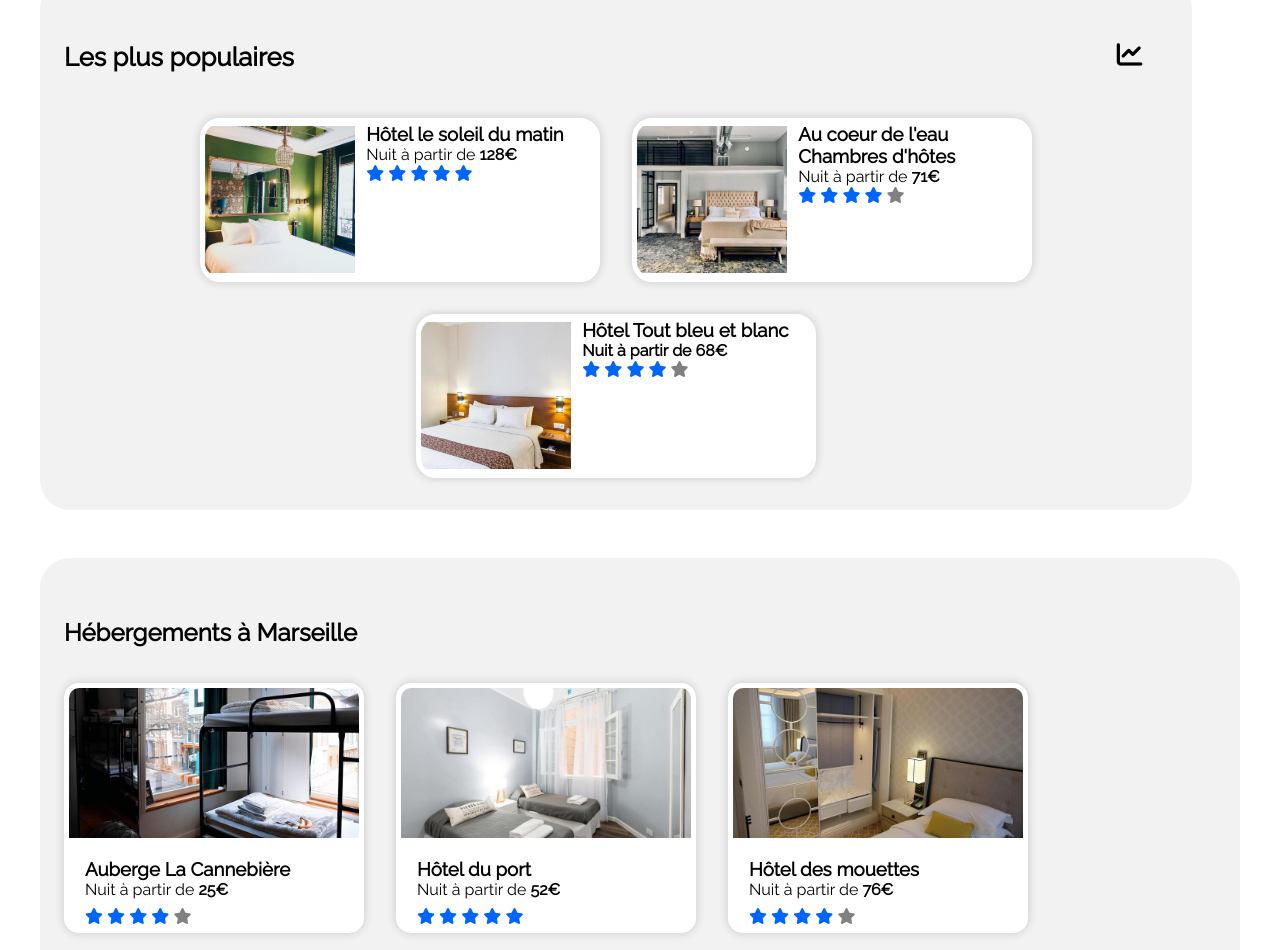
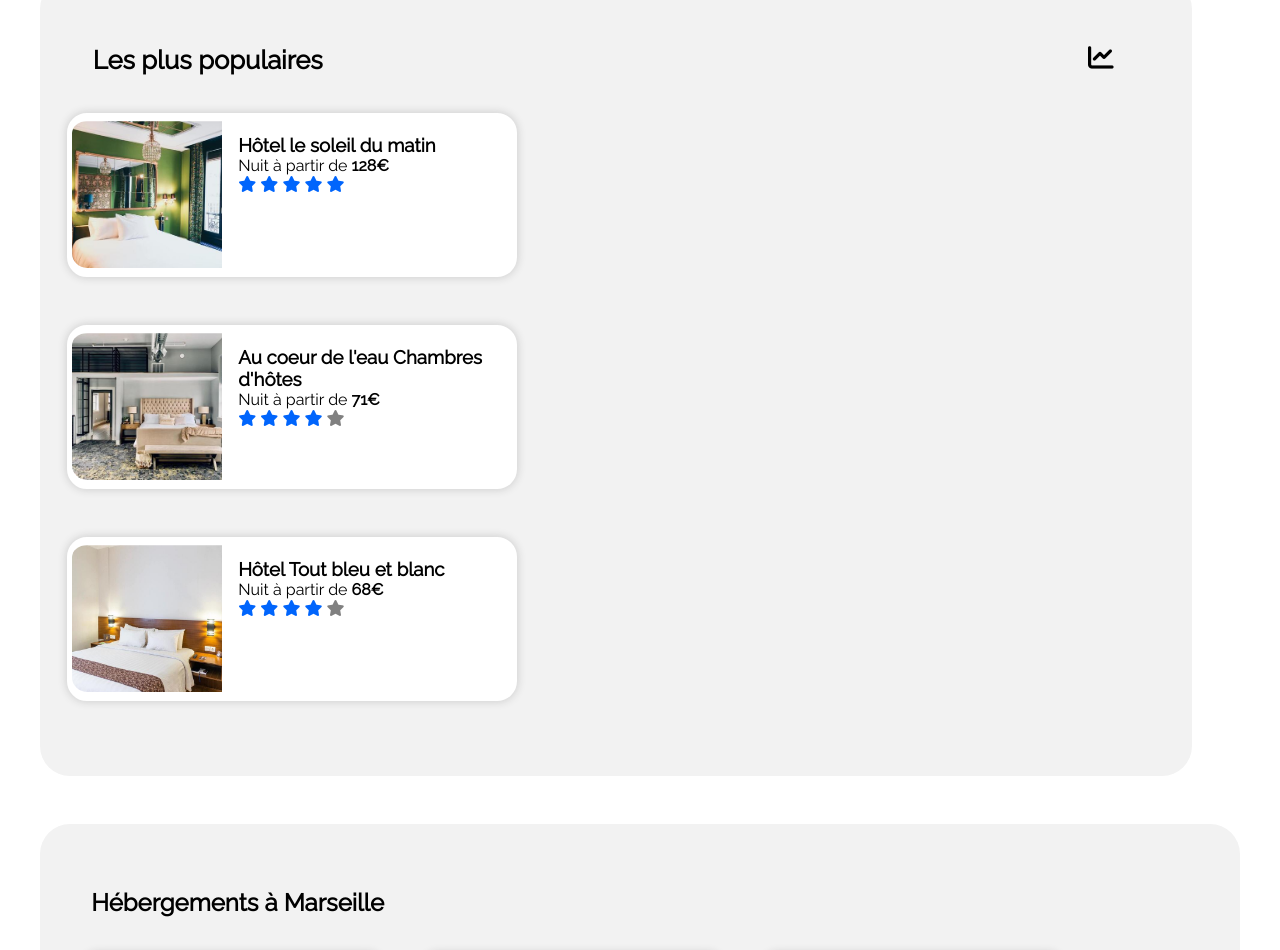
Before and after one commit to fvnny-code/CodeccoFanny_2_20052021, a plain HTML site: page Reservia-version1/index.html in a window 1280 px wide. Shown: the part 556-1506 px from the top of the page. Drawn offline with Linux system fonts and the light colour scheme.

Commit message:
Vérification compatibilité Chrome + Firefox : OK SECTION 2 : HÉBERGEMENT : alignement +  largeur cards OK. CSS lignes 406-411 : alignement <i> ne fonctionne pas.

```diff
--- a/Reservia-version1/index.html
+++ b/Reservia-version1/index.html
@@ -43,9 +43,7 @@
                 <i class="fas fa-map-marker-alt clr-black"></i>
                 <input type="search" type="text" placeholder=" Marseille, France" aria-label="Rechercher" />
                 <button type="submit" class="search">Rechercher</button>
-                <button type="button" class="search-icon"><i class="fas fa-search fa lg"></i>
-                </button>
-
+                <button type="button" class="search-icon"><i class="fas fa-search fa lg"></i></button>
                 <!-- un ° s'affiche. A rectifier  -->
             </form>
 
@@ -220,8 +218,6 @@
             <aside class="container-popular">
                 <div class="text">
                     <h1>Les plus populaires<i class="fas fa-chart-line clr-black"></i></h1>
-
-
                 </div>
                 <div class="card-box-pop">
                     <a href="#">
@@ -254,10 +250,12 @@
                                     alt="Chambre d'hotes au coeur de l'eau">
                             </div>
                             <div class="card-body">
-                                <h3 class="card-title">Au coeur de l'eau Chambres d'hôtes</h3>
-                                <p>Nuit à partir de <span class="price">
-                                        <strong>71€</strsong>
-                                    </span></p>
+                                <div class="text">
+                                    <h3 class="card-title">Au coeur de l'eau Chambres d'hôtes</h3>
+                                    <p>Nuit à partir de <span class="price">
+                                            <strong>71€</strong>
+                                        </span></p>
+                                </div>
                                 <span class="stars">
                                     <i class="fas fa-star"></i>
                                     <i class="fas fa-star"></i>
@@ -275,10 +273,10 @@
                                     alt="Chambre de l'hotel Tout bleu et blanc">
                             </div>
                             <div class="card-body">
-                                <h3 class="card-title">Hôtel Tout bleu et blanc</h3>
-                                <p>Nuit à partir de <span class="price">
-                                        <strong>68€</strsong>
-                                    </span></p>
+                                <div class="text">
+                                    <h3 class="card-title">Hôtel Tout bleu et blanc</h3>
+                                    <p>Nuit à partir de <span class="price"><strong>68€</strsong></span></p>
+                                </div>
                                 <span class="stars">
                                     <i class="fas fa-star"></i>
                                     <i class="fas fa-star"></i>
@@ -286,7 +284,7 @@
                                     <i class="fas fa-star"></i>
                                     <i class="fas fa-star star-empty"></i>
                                 </span>
-                                <!-- cette carte est plus grande que les autres. A rectifier -->
+
                             </div>
                         </article>
                     </a>
@@ -294,6 +292,8 @@
 
             </aside>
         </section>
+
+
         <!-- SECTION 3 ACTIVITÉS -->
 
         <section class="activities">
--- a/Reservia-version1/styles.css
+++ b/Reservia-version1/styles.css
@@ -37,26 +37,23 @@ a {
 header {
   display: grid;
   grid-template-columns: 700px 1fr 300px 150px;
-  grid-template-rows: 100px ;
+  grid-template-rows: 100px;
   margin: 0 50px 0 50px;
 }
 
 .header-logo {
   padding: 2em 1em;
-
 }
 
 /* Nav */
 
-  .main-nav{
+.main-nav {
   display: flex;
   justify-content: flex-end;
-
 }
 
 .main-nav a {
   display: flex;
-
   text-decoration: none;
   padding: 1.5em;
   padding-top: 4em;
@@ -73,10 +70,9 @@ header {
   color: #0065FC;
   font-weight: bold;
   text-decoration: none;
-      padding: 1.5em ;
+  padding: 1.5em;
   padding-top: 4em;
   display: flex;
-
 }
 
 #subscribe:hover {
@@ -85,7 +81,6 @@ header {
   font-weight: bolder;
   border: none;
 }
-
 
 /* Media Queries */
 
@@ -100,14 +95,11 @@ header {
     grid-template-rows: repeat(2, 1fr);
     grid-template-columns: repeat(2, 1fr);
   }
-
-.main-nav{
+  .main-nav {
     margin-top: 1em;
     grid-column-start: span 2;
-
   }
   nav a {
-
     width: 100%;
     padding: 1em;
     border-bottom: 3px solid #F2F2F2;
@@ -116,8 +108,7 @@ nav a {
     border-top: none;
     border-bottom: 3px solid #0065FC;
   }
-
-#subscribe{
+  #subscribe {
     grid-area: 2/2/1/2;
     padding-top: 3em;
   }
@@ -190,7 +181,7 @@ h1 p {
 }
 
 #searchbar .search-icon i {
-  font-size: 16px;
+  font-size: 15px;
   position: absolute;
   right: 0;
   top: 0;
@@ -220,7 +211,7 @@ h1 p {
   background-color: white;
   border: 2px solid #F2F2F2;
   border-radius: 40px;
-  margin: 1.5em 0.5em;
+  margin: 1.5em;
   margin-left: 0;
   padding: 0 0.9em;
   font-weight: bold;
@@ -259,13 +250,11 @@ h1 p {
 }
 
 @media screen and (max-width: 900px) {
-
   #searchbar {
     margin-bottom: 2em;
     width: max-content;
     /* pour que la taille du champs de saisie s'adapte au contenu */
   }
-
   #searchbar .search {
     display: none;
   }
@@ -276,6 +265,7 @@ h1 p {
     display: block;
   }
 }
+
 
 /* SECTION 2  HÉBERGEMENTS */
 
@@ -288,13 +278,13 @@ h1 p {
 }
 
 .container-city, .container-popular {
-  padding: 1.5em;
+  padding: 1.7em;
   background: #F2F2F2;
   border-radius: 30px;
 }
 
 .container-city h1, .container-popular h1, .show-more {
-  padding: 1.5em 0;
+  padding: 1.5em 1em;
 }
 
 /* par ville */
@@ -308,8 +298,10 @@ h1 p {
 
 .card-box {
   display: flex;
+  flex-direction: row;
   flex-wrap: wrap;
-  gap: 2em;
+  gap: 2.5em;
+  padding-left: 1em;
 }
 
 .card {
@@ -320,12 +312,11 @@ h1 p {
   overflow: hidden;
   object-fit: cover;
   height: 250px;
-  min-width: 300px;
+  width: 300px;
 }
 
 .card:hover {
   box-shadow: 2px 2px 12px rgba(40, 40, 40, 0.4);
-  /* transform: scale(1.1); */
 }
 
 .card-header img {
@@ -333,11 +324,14 @@ h1 p {
   height: 150px;
   overflow: hidden;
   object-fit: cover;
+  border-radius: 15px 15px 0 0;
 }
 
 .card-body {
-  padding: 0 0.5em;
-  position: relative;
+  padding: 0.5em;
+ display: flex;
+ flex-direction: column;
+ justify-content: space-between;
 }
 
 .card-title {
@@ -369,6 +363,7 @@ h1 p {
   flex: 1 1 30%;
   width: 30%;
   min-width: 40ch;
+  justify-content: center;
 }
 
 .container-popular h1 {
@@ -383,11 +378,9 @@ h1 p {
 
 .card-box-pop {
   display: flex;
-  flex-wrap: wrap;
-  flex: 1 1 100%;
-  gap: 2em;
-  justify-content: center;
-  padding: 0.5em;
+  flex-direction: column;
+  /* justify-content: space-between; */
+  gap: 3em;
 }
 
 .card-aside {
@@ -399,35 +392,31 @@ h1 p {
   flex-direction: row;
   overflow: hidden;
   object-fit: cover;
-  width: 400px
+  max-width: 450px;
 }
-
-/* .card-aside:hover {
-  transform: scale(1.1);
-} */
 
 .card-aside .card-header img {
   padding: 0.2em 0 0;
   width: 150px;
+  border-radius: 15px 0 0 15px;
+  overflow: hidden;
+  object-fit: cover;
 }
 
-.card-aside .card-body {
-  padding: 0 0.7em;
+.card-aside .card-body { /* NE FONCTIONNE PAS */
   display: flex;
   flex-direction: column;
   justify-content: space-between;
+  padding: 1em;
+}
 
+.card-aside .card-body .price{
+  font-weight: bolder;
 }
 
 
-
-/* .card-aside .card-body .stars {
-  position: relative;
-  top: 4.5em;
-} */
-
-@media screen and (max-width: 900px) {
-  .lodging{
+@media screen and (max-width: 900px) and (min-width: 414px) {
+  .lodging {
       padding: 0;
   }
   .container-city {
@@ -435,18 +424,20 @@ h1 p {
       min-height: 250px;
       flex: 1 1 100%;
       width: 100%;
-    /* min-width: 40ch; */
+      padding: 0;
       justify-content: center;
   }
-  .container-city h1{
+  /* .container-city h1 {
       text-align: center;
-  }
-.card-box{
+  } */
+  .card-box {
       display: flex;
+      flex-direction: column;
       flex: 1 1 100%;
      justify-content: center;
+      padding: 1em;
+      gap: 1em;
   }
-
   .card {
       box-shadow: 0 0 10px rgba(33, 33, 33, 0.2);
       background: white;
@@ -455,23 +446,20 @@ justify-content: center;
       overflow: hidden;
       object-fit: cover;
       height: 250px;
-    width: 500px;
+      width: 100%;
   }
-
   .container-popular {
       border-radius: 0;
       width: 100%;
       min-height: 200px;
       flex: 1 1 100%;
       min-width: 40ch;
-
   }
   .container-popular h1 {
       font-size: 1.6em;
       padding: 0.5em;
   }
-
-.card-box-pop{
+  .card-box-pop {
       display: flex;
       justify-content: center;
   }
@@ -485,10 +473,6 @@ justify-content: center;
       height: 250px;
       width: 100%;
   }
-  /* .card-aside .card-body .stars {
-    position: relative;
-    top: 4em;
-  } */
 }
 
 /* SECTION 3 ACTIVITES */
@@ -525,20 +509,18 @@ justify-content: center;
   display: flex;
   flex-direction: column;
   box-shadow: 0.2em 0.2em 2em grey;
-
 }
 
-.card-medium{
+.card-medium {
   width: 80%;
   height: 45%;
   border-radius: 1.5em;
   display: flex;
   flex-direction: column;
   box-shadow: 0.2em 0.2em 1em grey;
-
 }
 
-.card-small{
+.card-small {
   width: 80%;
   height: 30%;
   border-radius: 1.5em;
@@ -550,12 +532,12 @@ box-shadow: 0.2em 0.2em 1em grey;
 .card-header-big {
   display: flex;
   flex-direction: column;
-  width: 100% ;
-  height: 98% ;
+  width: 100%;
+  height: 98%;
   object-fit: cover;
 }
 
-.card-header-medium{
+.card-header-medium {
   display: flex;
   flex-direction: column;
   width: 100%;
@@ -563,7 +545,7 @@ box-shadow: 0.2em 0.2em 1em grey;
   object-fit: cover;
 }
 
-.card-header-small{
+.card-header-small {
   display: flex;
   flex-direction: column;
   width: 100%;
@@ -585,24 +567,24 @@ box-shadow: 0.2em 0.2em 1em grey;
   padding-top: 1em;
   padding-left: 1em;
   border-radius: 0 0 1.5rem 1.5em;
-
 }
 
 @media screen and (max-width: 900px) {
-
   /* PROBLÈME DE HAUTEUR AVEC LES CARD-MEDIUM */
 
+  .activities{
+    padding: 2em 0;
+  }
   .activities h1 {
     padding-left: 2em;
   }
-
   .container-act {
     margin: auto;
+
     display: flex;
     flex-direction: row;
     flex-wrap: wrap;
   }
-
   .box-big, .box-medium-small {
     /* padding: 1.5em; */
     display: flex;
@@ -613,17 +595,13 @@ box-shadow: 0.2em 0.2em 1em grey;
     /* min-width: 40ch; */
     object-fit: cover;
   }
-
-
-  .card-big, .card-medium, .card-small{
+  .card-big, .card-medium, .card-small {
     width: 100%;
     height: 100%;
     border-radius: 1.5em;
     display: flex;
     flex-direction: column;
   }
-
-
   .card-header-big, .card-header-medium, .card-header-small {
     display: flex;
     flex-direction: column;
@@ -631,26 +609,19 @@ box-shadow: 0.2em 0.2em 1em grey;
     height: 85%;
     object-fit: cover;
   }
-
   .card-header-big img, .card-header-medium img, .card-header-small img {
     width: 100%;
     height: 100%;
     object-fit: cover;
     border-radius: 1.5em 1.5em 0 0;
   }
-
   .card-body {
     background: white;
     /* height: 10%; */
     text-align: left;
     padding-top: 1em;
     padding-left: 1em;
-
-
   }
-
-
-
 }
 
 /* FOOTER */
```
Lines whose indentation alone changed are shown as unchanged.
